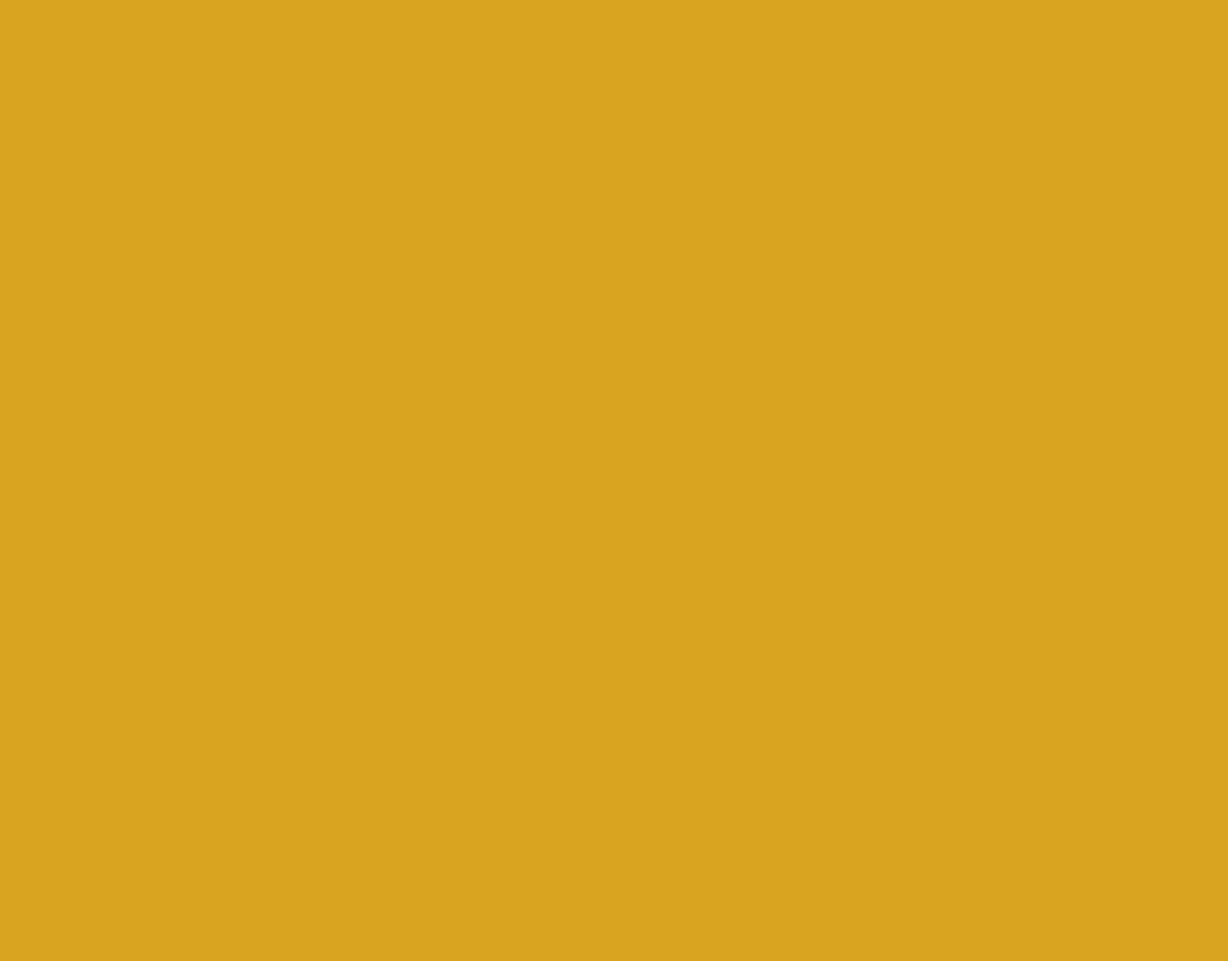
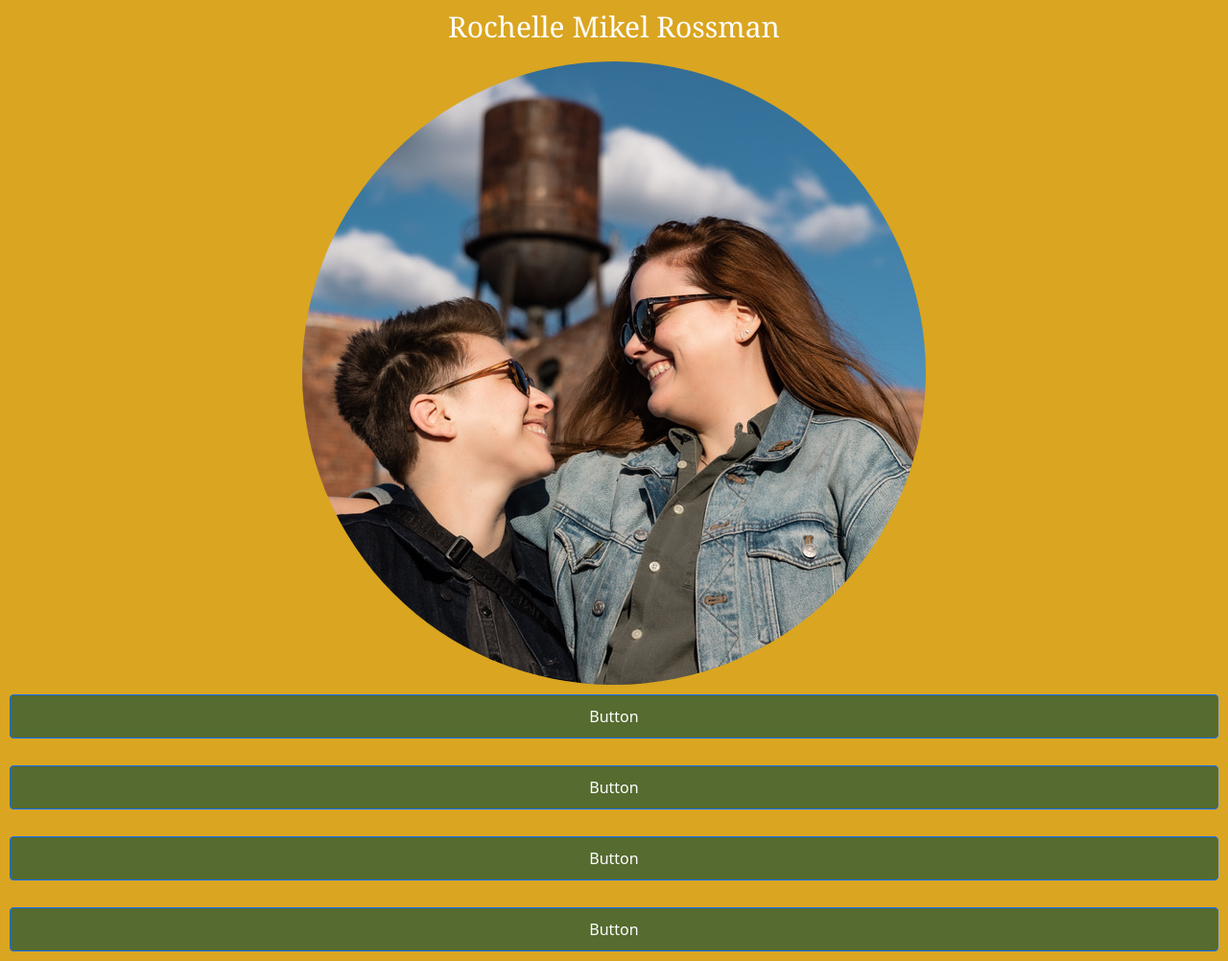
Before and after one commit to rochelle-rossman/flexbox-bootstrap, a plain HTML site: page index.html in a window 1280 px wide. Shown: the whole page at 96% size. Before the commit the page ends 800 px from the top, so only its background shows below. Drawn offline with nearby package versions, Linux system fonts and the light colour scheme.

Commit message:
link in bio setup

```diff
--- a/index.html
+++ b/index.html
@@ -5,13 +5,31 @@
   <meta http-equiv="X-UA-Compatible" content="IE=edge">
   <meta name="viewport" content="width=device-width, initial-scale=1.0">
   <title>Flexbox-Bootstrap</title>
-
+  <link href="https://cdn.jsdelivr.net/npm/bootstrap@5.1.3/dist/css/bootstrap.min.css" rel="stylesheet" integrity="sha384-1BmE4kWBq78iYhFldvKuhfTAU6auU8tT94WrHftjDbrCEXSU1oBoqyl2QvZ6jIW3" crossorigin="anonymous">
   <link rel="stylesheet" href="main.css">
 
 </head>
 <body>
 
-<script src="main.js"></script>
+  <h1>Rochelle Mikel Rossman</h1>
+
+  <div class="image-container">
+    <div class="image">
+    <img src="images/7C964C15-CC1A-44B8-9A93-BDF1DC5762E7_1_105_c.jpeg" alt="Rochelle and Cat staring at each other lovingly on a sunny day in front of a brick building surrounded by blue skies">
+    </div>
+</div>
+
+  <div class="d-grid gap-2">
+    <button class="btn btn-primary" type="button">Button</button>
+    <button class="btn btn-primary" type="button">Button</button>
+    <button class="btn btn-primary" type="button">Button</button>
+    <button class="btn btn-primary" type="button">Button</button>
+  </div>
+
+  <script src="https://cdn.jsdelivr.net/npm/bootstrap@5.1.3/dist/js/bootstrap.bundle.min.js" integrity="sha384-ka7Sk0Gln4gmtz2MlQnikT1wXgYsOg+OMhuP+IlRH9sENBO0LRn5q+8nbTov4+1p" crossorigin="anonymous"></script>
+
+  <script src="main.js"></script>
+
 
 </body>
 </html>
--- a/main.css
+++ b/main.css
@@ -1,3 +1,38 @@
 body {
   background-color: goldenrod;
 }
+
+h1 {
+  color: white;
+  text-align: center;
+  padding: 10px;
+  font-size: 30px;
+  font-family: Georgia, 'Times New Roman', Times, serif;
+}
+
+.btn {
+
+  background-color: darkolivegreen;
+  margin: 10px;
+  padding: 10px;
+}
+
+.image-container {
+  display: flex;
+  justify-content: center;
+  align-items: center;
+}
+
+.image {
+  display: flex;
+  justify-content: center;
+  align-items: center;
+  padding: 20px;
+  width: 650px;
+  height: 650px;
+  position: relative;
+  overflow: hidden;
+  border-radius: 50%;
+  text-align: center;
+
+}
```
Also changed, not shown: images/7C964C15-CC1A-44B8-9A93-BDF1DC5762E7_1_105_c.jpeg (added).
